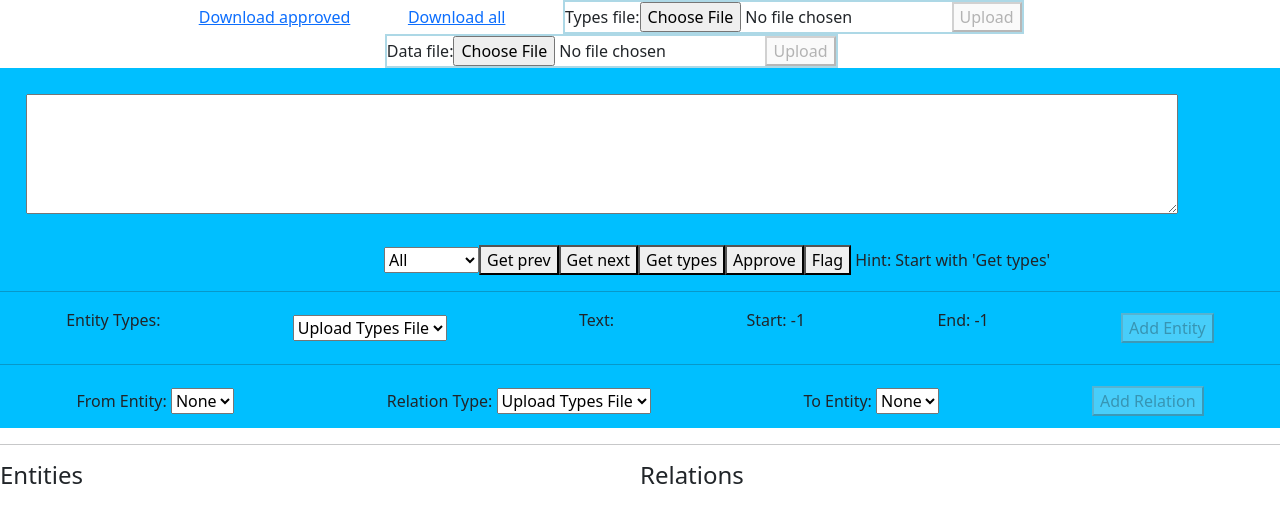
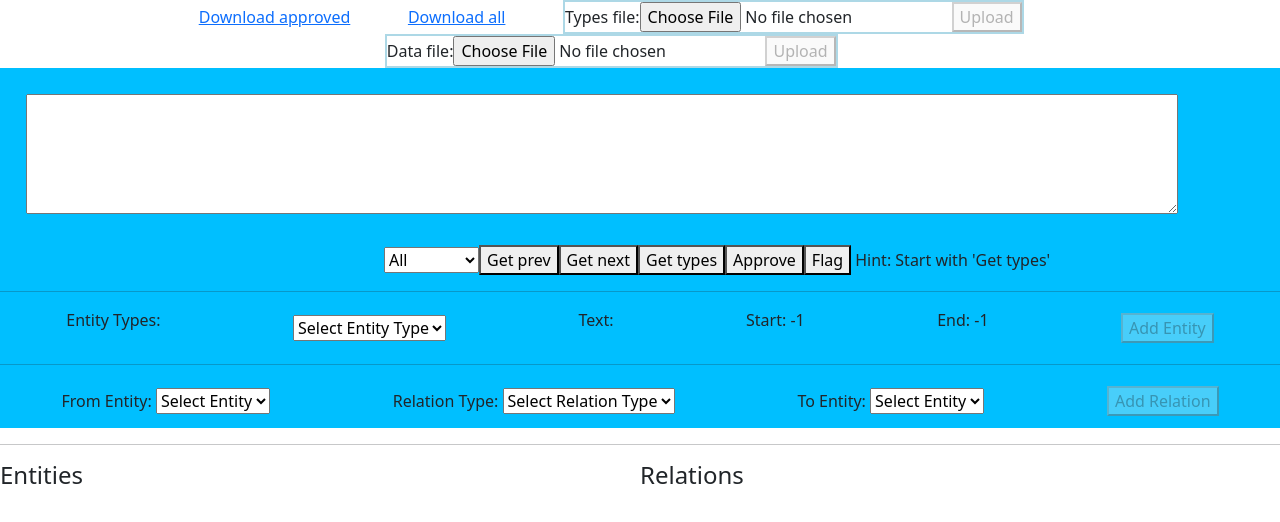
Before and after one commit to abhinav-kumar-thakur/relation-extraction-annotator, a React (Create React App) app in the folder frontend/: page / in a window 1280 px wide. Shown: the top 522 px of the page. Built offline with nearby package versions, Linux system fonts and the light colour scheme.

Commit message:
Abhinav | Use entity/relation id for updates

```diff
--- a/frontend/src/App.js
+++ b/frontend/src/App.js
@@ -25,8 +25,8 @@ function App() {
   const [nextOffset, setNextOffset] = useState(-1);
 
   // NER types
-  const [entityTypes, setEntityTypes] = useState(['Upload Types File']);
-  const [relationTypes, setRelationTypes] = useState(['Upload Types File']);
+  const [entityTypes, setEntityTypes] = useState([]);
+  const [relationTypes, setRelationTypes] = useState([]);
 
   // Text data
   const [textData, setTextData] = useState([]);
@@ -37,31 +37,29 @@ function App() {
 
   // Create Entity states
   const [entities, setEntities] = useState([]);
-  const [selectedEntityType, setSelectedEntityType] = useState(entityTypes[0]);
+  const [selectedEntityType, setSelectedEntityType] = useState(null);
 
   // Create Relation states
   const [relations, setRelations] = useState([]);
-  const [selectedRelationType, setSelectedRelationType] = useState(relationTypes[0]);
-  const [selectedFromEntity, setSelectedFromEntity] = useState('None');
-  const [selectedToEntity, setSelectedToEntity] = useState('None');
+  const [selectedRelationType, setSelectedRelationType] = useState(null);
+  const [selectedFromEntity, setSelectedFromEntity] = useState(null);
+  const [selectedToEntity, setSelectedToEntity] = useState(null);
 
   // control Panel Message
   const [controlPanelMessage, setControlPanelMessage] = useState(` Hint: Start with 'Get types'`)
 
   // Handlers
   const handleRemoveEntity = (e) => {
-    const indexToRemove = e.target.getAttribute("pos");
-    const entityToRemove = entities[indexToRemove];
-    const newEntities = entities.filter((entity, index) => entity !== entityToRemove);
-    const newRelations = relations.filter((relation, index) => relation.head.text !== entityToRemove.text && relation.tail.text !== entityToRemove.text);
+    const entityIdToRemove = e.target.getAttribute("id");
+    const newEntities = entities.filter((entity) => entity.id !== entityIdToRemove);
+    const newRelations = relations.filter((relation) => relation.head.id !== entityIdToRemove && relation.tail.id !== entityIdToRemove);
     setEntities(newEntities);
     setRelations(newRelations);
   };
 
   const handleRemoveRelation = (e) => {
-    const indexToRemove = e.target.getAttribute("pos");
-    const relationToRemove = relations[indexToRemove];
-    const newRelations = relations.filter((relation, index) => relation !== relationToRemove);
+    const relationIdToRemove = e.target.getAttribute("id");
+    const newRelations = relations.filter((relation) => relation.id !== relationIdToRemove);
     setRelations(newRelations);
   };
 
@@ -258,12 +256,10 @@ function App() {
             const token_end = traveresed_length + token.length;
             if (event.target.selectionStart >= token_start && event.target.selectionStart <= token_end) {
               entity_start_index = i;
-              console.log('start');
             }
 
             if (event.target.selectionEnd >= token_start && event.target.selectionEnd <= token_end) {
               entity_end_inedx = i + 1;
-              console.log('end');
             }
 
             traveresed_length += token.length + 1;
@@ -302,12 +298,13 @@ function App() {
         <div className='ActionPanel'>
           <p> Entity Types: </p>
           <select name="Entity Types" id="entitytypes" onChange={(e) => { setSelectedEntityType(e.target.value) }}>
-            {entityTypes.map((entityType, index) => <option value={entityType}>{entityType}</option>)}
+            <option value={null}>Select Entity Type</option>
+            {entityTypes.map((entityType) => <option value={entityType}>{entityType}</option>)}
           </select>
           <p>Text: {textSelectionState.text}</p>
           <p>Start: {textSelectionState.start}</p>
           <p>End: {textSelectionState.end}</p>
-          <button disabled={!textSelectionState.valid} onClick={() => {
+          <button disabled={!textSelectionState.valid || !selectedEntityType} onClick={() => {
             const new_entities = entities.concat({ id: uuidv4(), text: textSelectionState.text, type: selectedEntityType, start: textSelectionState.start, end: textSelectionState.end });
             new_entities.sort((a, b) => a.start - b.start);
             setEntities(new_entities);
@@ -318,23 +315,24 @@ function App() {
         <hr/>
         <div className='ActionPanel'>
           <span> From Entity: <select name="Relation Types" id="entitytypes" onChange={(e) => {
-            const selected_entity = entities.filter((entity) => entity.text === e.target.value)[0];
-            setSelectedFromEntity(selected_entity)
+            const selected_entity = e.target.value ? entities.filter((entity) => entity.id === e.target.value)[0] : null;
+            setSelectedFromEntity(selected_entity);
           }}>
-            <option value="None">None</option>
-            {entities.map((entity, index) => <option value={entity.text}> {entity.text} </option>)}
+            <option>Select Entity</option>
+            {entities.map((entity) => <option value={entity.id}>{entity.text} ({entity.start})</option>)}
           </select></span>
           <span> Relation Type: <select name="Relation Types" id="entitytypes" onChange={(e) => { setSelectedRelationType(e.target.value) }}>
-            {relationTypes.map((relationType, index) => <option value={relationType}> {relationType} </option>)}
+            <option value={null}>Select Relation Type</option>
+            {relationTypes.map((relationType) => <option value={relationType}> {relationType} </option>)}
           </select></span>
           <span> To Entity: <select name="Relation Types" id="entitytypes" onChange={(e) => {
-            const selected_entity = entities.filter((entity) => entity.text === e.target.value)[0];
-            setSelectedToEntity(selected_entity)
+            const selected_entity = e.target.value ? entities.filter((entity) => entity.id === e.target.value)[0] : null;
+            setSelectedToEntity(selected_entity);
           }}>
-            <option value="None">None</option>
-            {entities.map((entity, index) => <option value={entity.text}> {entity.text} </option>)}
+            <option>Select Entity</option>
+            {entities.map((entity) => <option value={entity.id}>{entity.text} ({entity.start})</option>)}
           </select></span>
-          <button disabled={selectedFromEntity === "None" && selectedToEntity === "None"} onClick={() => {
+          <button disabled={!(selectedFromEntity && selectedToEntity) || !selectedRelationType} onClick={() => {
             setRelations(relations.concat({id: uuidv4(), head: selectedFromEntity, type: selectedRelationType, tail: selectedToEntity }));
           }}>
             Add Relation
@@ -349,9 +347,9 @@ function App() {
           <ul className='LabelList'>
             {entities.map((entity, index) =>
               <li style={{width: '100%'}}>
-                <p>{entity.text}</p>
-                <button pos={index} onClick={handleRemoveEntity}>Delete</button>
-                <select name='Entity Type' id={`${index}_entity_type`} value={entity.type} onChange={(e) => {
+                <p>{entity.text} ({entity.start})</p>
+                <button id={entity.id} onClick={handleRemoveEntity}>Delete</button>
+                <select name='Entity Type' value={entity.type} onChange={(e) => {
                   const new_entities = entities.map((entity, i) => {
                     if (i === index) {
                       return { text: entity.text, type: e.target.value, start: entity.start, end: entity.end }
@@ -409,8 +407,8 @@ function App() {
           <h4>Relations</h4>
           <ul className='LabelList'>
             {relations.map((relation, index) => <li pos={index}>
-            <button  pos={index} onClick={handleRemoveRelation}> Delete</button>
-              {' ' + relation.head.text + ' '}
+            <button id={relation.id} onClick={handleRemoveRelation}> Delete</button>
+                {' ' + relation.head.text} ({relation.head.start})
               <select name='Relation Type' id={`${index}_relation_type`} value={relation.type} onChange={(e) => {
                   const new_relations = relations.map((rel, i) => {
                     if (i === index) {
@@ -420,9 +418,9 @@ function App() {
                   });
                   setRelations(new_relations);
                 }}>
-                {relationTypes.map((relationType, index) => <option value={relationType}>{relationType}</option>)}
+                {relationTypes.map((relationType) => <option value={relationType}>{relationType}</option>)}
               </select>
-             {' ' + relation.tail.text}
+              {' ' + relation.tail.text} ({relation.tail.start})
              <p>{relation.score ? JSON.stringify(relation.score) : ''}</p>
              </li>)}
           </ul>
```
